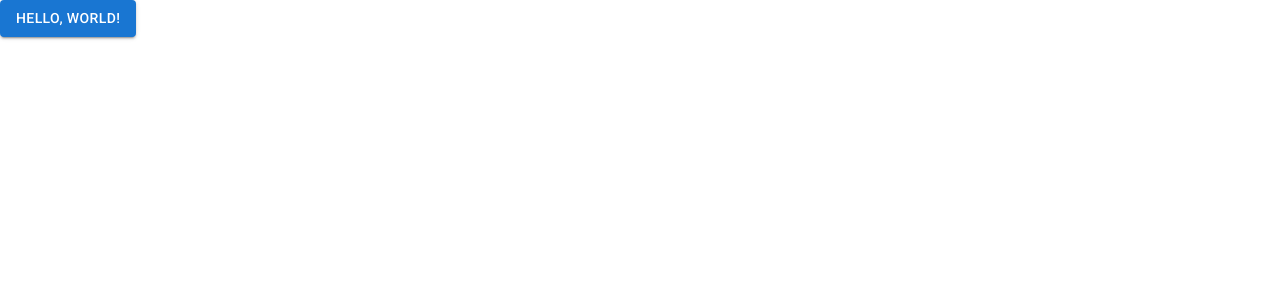
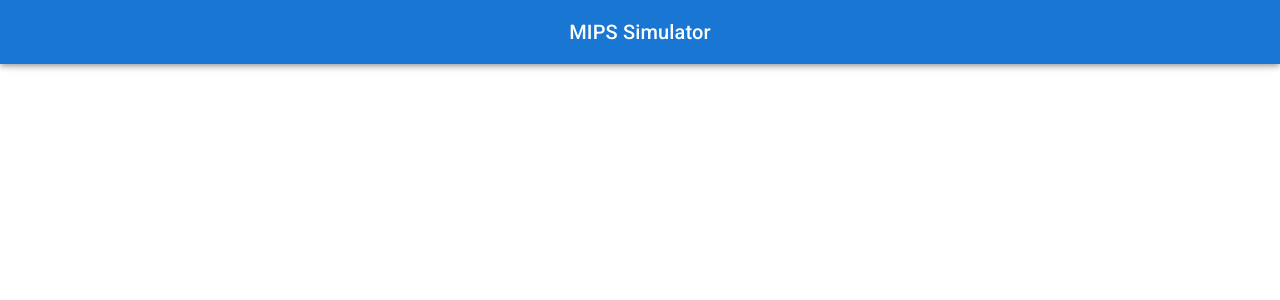
Before and after one commit to tempus157/mips-simulator, a Next.js app: page / in a window 1280 px wide. Shown: the top 300 px of the page. Built offline with nearby package versions, Linux system fonts and the light colour scheme.

Commit message:
Add title bar

```diff
--- /dev/null
+++ b/src/components/TitleBar.tsx
@@ -0,0 +1,24 @@
+import { AppBar, styled, Toolbar, Typography } from "@mui/material";
+
+interface TitleBarProps {
+	text: string;
+}
+
+const TitleBar = ({ text }: TitleBarProps) => {
+	const Offset = styled("div")(({ theme }) => theme.mixins.toolbar);
+
+	return (
+		<>
+			<AppBar style={{ alignItems: "center" }}>
+				<Toolbar>
+					<Typography variant="h6" align="center">
+						{text}
+					</Typography>
+				</Toolbar>
+			</AppBar>
+			<Offset />
+		</>
+	);
+};
+
+export default TitleBar;
--- a/src/pages/_app.tsx
+++ b/src/pages/_app.tsx
@@ -1,12 +1,13 @@
 import type { AppProps } from "next/app";
+import { useMemo } from "react";
 import Head from "next/head";
+
 import {
 	createTheme,
 	CssBaseline,
 	ThemeProvider,
 	useMediaQuery,
 } from "@mui/material";
-import { useMemo } from "react";
 
 const App = ({ Component, pageProps }: AppProps) => {
 	const prefersDarkMode = useMediaQuery("(prefers-color-scheme: dark)");
--- a/src/pages/index.tsx
+++ b/src/pages/index.tsx
@@ -1,8 +1,17 @@
 import type { NextPage } from "next";
-import { Button } from "@mui/material";
+import { NextSeo } from "next-seo";
+import TitleBar from "@/components/TitleBar";
 
 const Home: NextPage = () => {
-	return <Button variant="contained">Hello, world!</Button>;
+	return (
+		<>
+			<NextSeo
+				title="MIPS Simulator - Tempus.js"
+				description="MIPS Simulator with a pipeline"
+			/>
+			<TitleBar text="MIPS Simulator" />
+		</>
+	);
 };
 
 export default Home;
```
Also changed, not shown: tsconfig.json (+7 -1 lines).
